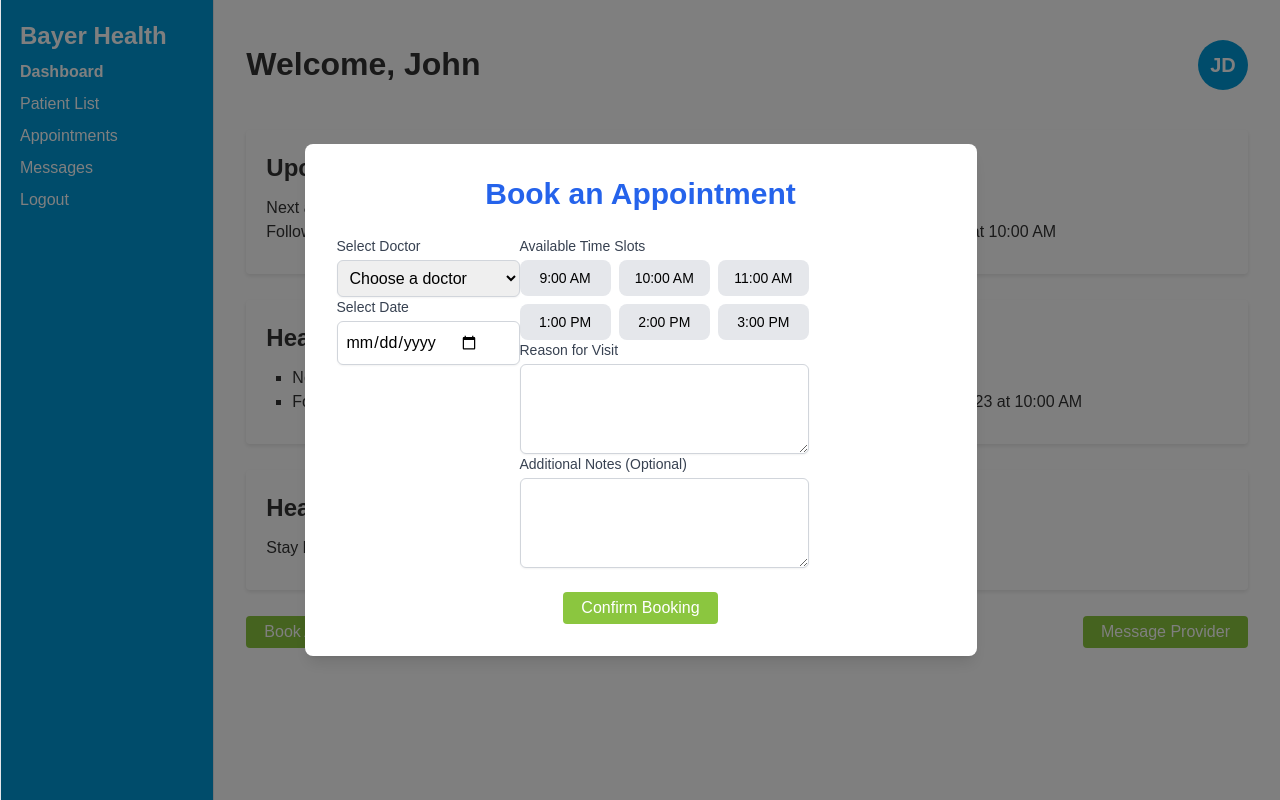
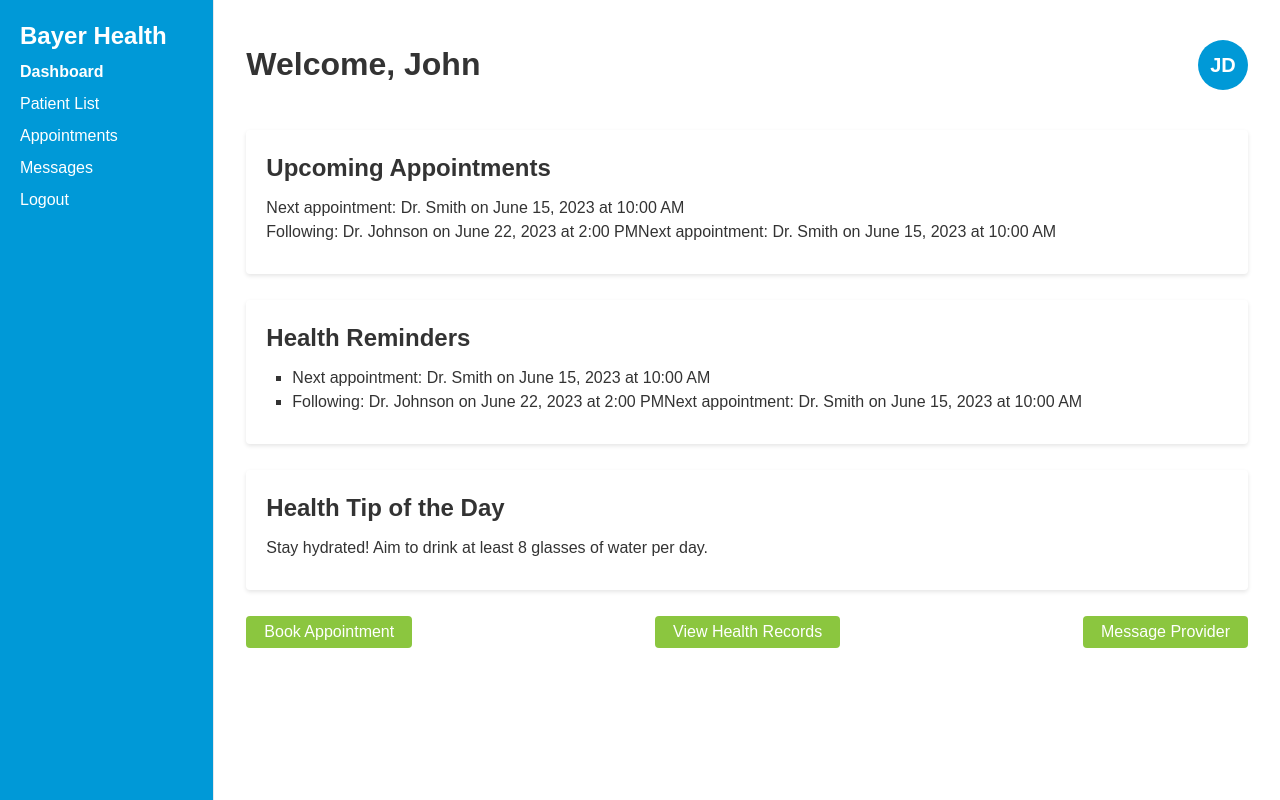
Before and after one commit to imshubhamkumar/HealthCareFrontend, a Next.js app: page / in a window 1280 px wide. Built offline with nearby package versions, Linux system fonts and the light colour scheme.

Commit message:
book an appointment

```diff
--- a/src/app/components/BookAppointment/index.tsx
+++ b/src/app/components/BookAppointment/index.tsx
@@ -1,26 +1,27 @@
 "use client"
 
-import { useState } from 'react'
-import { CustomText } from "../Text";
-import DatePicker from "react-datepicker";
 import "react-datepicker/dist/react-datepicker.css";
 import './style.css';
 import { ButtonComponent } from '../Button';
-const BookAppointment = ({ children }) => {
-  const [selectedDate, setSelectedDate] = useState(null);
+import { CustomText } from "../Text";
+import { useState } from "react";
+interface Props {
+  onClose?: () => void
+  isVisible: boolean
+}
+const BookAppointment = (props: Props) => {
+  const { onClose, isVisible } = props
+  if (!isVisible) return null;
   return (
     <>
 
       <div className="fixed inset-0 bg-black bg-opacity-50 flex justify-center items-center z-50">
         <div className="bg-white p-8 rounded-lg shadow-lg max-w-2xl w-full">
-          <h2 className="text-3xl font-bold text-center mb-6 text-blue-600">
-            Book an Appointment
-          </h2>
-
+          <CustomText text={'Book an appointment'} color="#0099d7" bold={true} size={2} />
           {/* Form */}
           <form>
-            <div className="flex flex-row w-full">
-              <div className='flex flex-col'>
+            <div className="flex flex-row w-full gap-2">
+              <div className='flex flex-col w-1/2 gap-2'>
                 {/* Select Doctor */}
                 <div>
                   <label className="block text-sm font-medium text-gray-700 mb-1">
@@ -49,29 +50,29 @@ const BookAppointment = ({ children }) => {
                 </div>
               </div>
 
-              <div className="flex flex-col">
+              <div className="flex flex-col w-1/2">
                 {/* Available Time Slots */}
                 <div>
                   <label className="block text-sm font-medium text-gray-700 mb-1">
                     Available Time Slots
                   </label>
                   <div className="grid grid-cols-3 gap-2">
-                    <button type="button" className="px-4 py-2 bg-gray-200 rounded-lg text-sm">
+                    <button type="button" className="px-4 py-1 bg-gray-200 rounded text-sm">
                       9:00 AM
                     </button>
-                    <button type="button" className="px-4 py-2 bg-gray-200 rounded-lg text-sm">
+                    <button type="button" className="px-4 py-2 bg-gray-200 rounded text-sm">
                       10:00 AM
                     </button>
-                    <button type="button" className="px-4 py-2 bg-gray-200 rounded-lg text-sm">
+                    <button type="button" className="px-4 py-2 bg-gray-200 rounded text-sm">
                       11:00 AM
                     </button>
-                    <button type="button" className="px-4 py-2 bg-gray-200 rounded-lg text-sm">
+                    <button type="button" className="px-4 py-2 bg-gray-200 rounded text-sm">
                       1:00 PM
                     </button>
-                    <button type="button" className="px-4 py-2 bg-gray-200 rounded-lg text-sm">
+                    <button type="button" className="px-4 py-2 bg-gray-200 rounded text-sm">
                       2:00 PM
                     </button>
-                    <button type="button" className="px-4 py-2 bg-gray-200 rounded-lg text-sm">
+                    <button type="button" className="px-4 py-2 bg-gray-200 rounded text-sm">
                       3:00 PM
                     </button>
                   </div>
@@ -102,8 +103,9 @@ const BookAppointment = ({ children }) => {
             </div>
 
             {/* Confirm Booking Button */}
-            <div className="mt-6 text-center">
+            <div className="mt-6 text-center flex justify-end gap-2">
               <ButtonComponent label='Confirm Booking' />
+              <ButtonComponent label="Cancel" bg="#a6a6a6" onClick={onClose} />
             </div>
           </form>
         </div>
--- a/src/app/views/PatientPage/index.tsx
+++ b/src/app/views/PatientPage/index.tsx
@@ -4,12 +4,16 @@ import { Cards } from "@/app/components/Grid";
 import { Spacer } from "@/app/components/Spacer";
 import { CustomText } from "@/app/components/Text";
 
-export const PatientPage = () => {
+interface Props {
+    onClick?: () => void
+}
+
+export const PatientPage = (props: Props) => {
     return (
         <>
             <div className="header-container flex justify-between">
                 <div className=""><CustomText text={"Welcome, John"} bold size={2} /></div>
-                <Avatar firstName="John" lastName="Deo"/>
+                <Avatar firstName="John" lastName="Deo" />
             </div>
             <Spacer height={40} />
             <section className="main-container">
@@ -35,7 +39,7 @@ export const PatientPage = () => {
             </section>
             <Spacer height={26} />
             <div className="buttons-container flex justify-between">
-                <ButtonComponent label="Book Appointment" />
+                <ButtonComponent label="Book Appointment" onClick={props.onClick} />
                 <ButtonComponent label="View Health Records" />
                 <ButtonComponent label="Message Provider " />
             </div>
--- a/src/app/views/layout/page.tsx
+++ b/src/app/views/layout/page.tsx
@@ -1,18 +1,24 @@
+"use client"
 import Sidebar from "@/app/components/sidebar/index";
 import { DoctorPage } from "../DoctorPage/index";
 import { PatientPage } from "../PatientPage/index";
 import BookAppointment from "@/app/components/BookAppointment";
+import { useState } from "react";
 
 const Layout = () => {
+  const [isModalVisible, setIsModalVisible] = useState(false);
+
+  const openModal = () => setIsModalVisible(true);
+  const closeModal = () => setIsModalVisible(false);
   return (
     <>
       <div className="dashboard-layout flex flex-row divide-x h-full">
         <div className="sidebar-container w-2/12"><Sidebar /></div>
         <div className="main-body-container w-10/12 bg-base-200 p-8 pt-10">
-          <PatientPage />
+          <PatientPage onClick={openModal} />
           {/* <DoctorPage /> */}
         </div>
-        <BookAppointment />
+        <BookAppointment isVisible={isModalVisible} onClose={closeModal} />
       </div>
     </>
 
```
